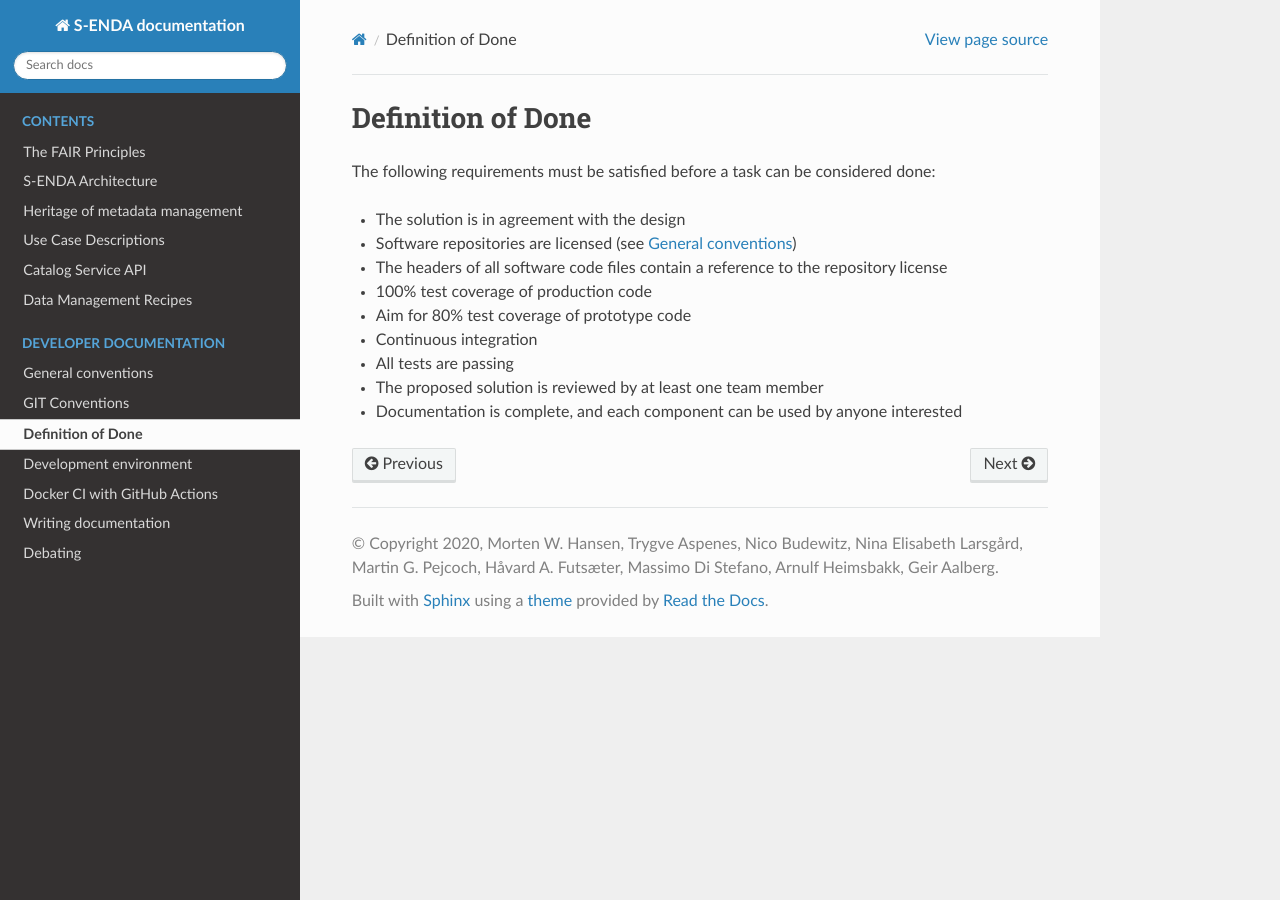
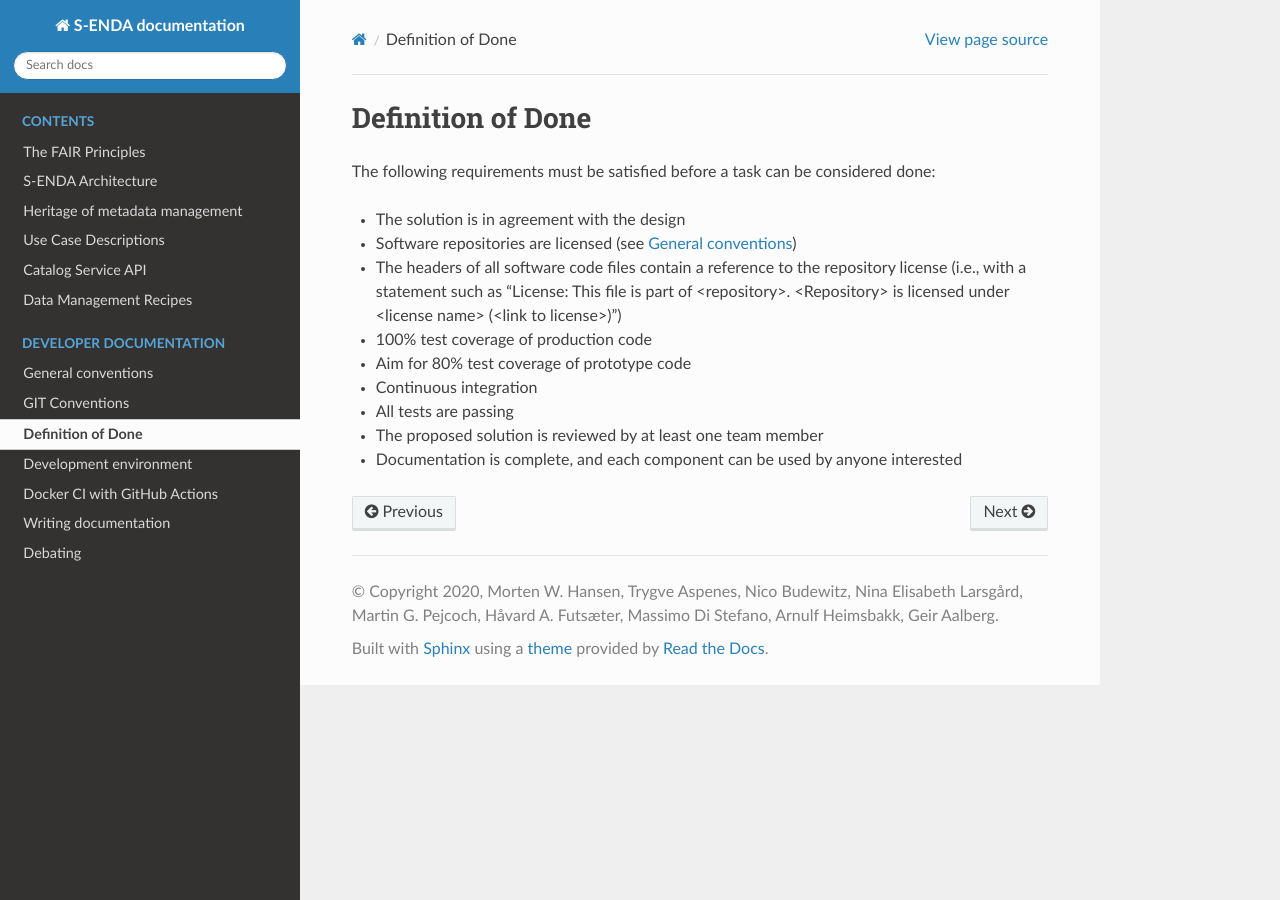
Before and after one commit to metno/S-ENDA-documentation, a Sphinx documentation site: the page built from source/definition_of_done.rst, in a window 1280 px wide. Built offline with Sphinx 7.4.7 and the Read the Docs theme 2.0.0, drawn with Linux system fonts in a browser that asks for light colours.

Commit message:
#169: Added template text for file headers

```diff
--- a/source/definition_of_done.rst
+++ b/source/definition_of_done.rst
@@ -5,7 +5,7 @@ The following requirements must be satisfied before a task can be considered don
 
 * The solution is in agreement with the design
 * Software repositories are licensed (see :ref:`general-conventions`)
-* The headers of all software code files contain a reference to the repository license
+* The headers of all software code files contain a reference to the repository license (i.e., with a statement such as "License: This file is part of <repository>. <Repository> is licensed under <license name> (<link to license>)")
 * 100% test coverage of production code
 * Aim for 80% test coverage of prototype code
 * Continuous integration
```
